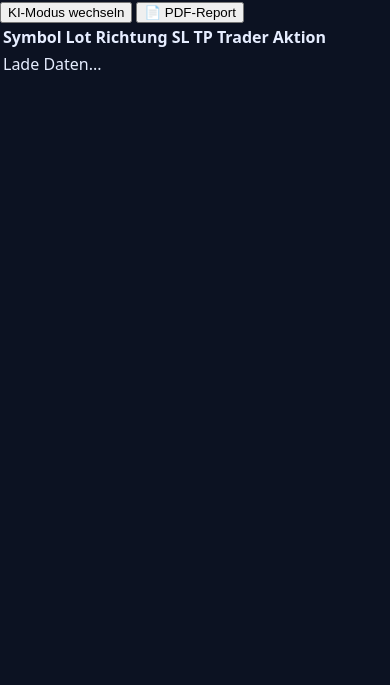
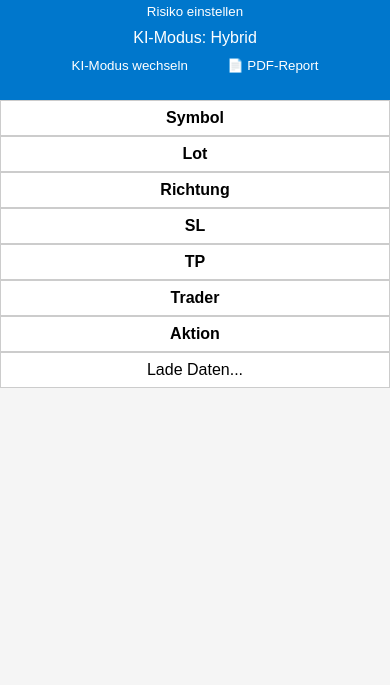
Before and after one commit to Martin140569/kiforme-webapp, a website: page public/index.html in a window 390 px wide. Shown: the part 159-844 px from the top of the page. Drawn offline with Linux system fonts and the light colour scheme.

Commit message:
Update style.css

```diff
--- a/public/style.css
+++ b/public/style.css
@@ -1,57 +1,44 @@
-:root {
-  --bg: #0c1222;
-  --card: #141b2d;
-  --muted: #8ea0bf;
-  --text: #e6edff;
-  --accent: #55a6ff;
-  --danger: #ff5a7a;
-  --border: #24314d;
+body {
+  font-family: Arial, sans-serif;
+  margin: 0;
+  padding: 0;
+  background: #f5f5f5;
 }
 
-* { box-sizing: border-box; }
-html, body { margin: 0; padding: 0; }
-body {
-  font-family: system-ui, -apple-system, Segoe UI, Roboto, Arial, sans-serif;
-  background: var(--bg);
-  color: var(--text);
-  line-height: 1.45;
+header {
+  background: #0077cc;
+  color: white;
+  padding: 1em;
+  text-align: center;
 }
 
-.app-header, .app-footer {
-  display: flex; justify-content: space-between; align-items: center;
-  padding: 12px 16px; border-bottom: 1px solid var(--border);
-  background: linear-gradient(180deg, #0f1630, #0a1020);
+button {
+  margin: 0.3em;
+  padding: 0.5em 1em;
+  background: #0077cc;
+  border: none;
+  color: white;
+  cursor: pointer;
 }
-.app-footer { border-top: 1px solid var(--border); border-bottom: none; }
 
-.brand h1 { margin: 0; font-size: 20px; }
-.brand small { color: var(--muted); }
+button:hover {
+  background: #005fa3;
+}
 
-.header-controls { display: flex; gap: 12px; align-items: center; flex-wrap: wrap; }
-.mode, .risk { display: flex; gap: 8px; align-items: center; }
+table {
+  width: 100%;
+  border-collapse: collapse;
+  background: white;
+}
 
-.container { max-width: 1100px; margin: 18px auto; padding: 0 12px; }
+th, td {
+  border: 1px solid #ccc;
+  padding: 0.5em;
+  text-align: center;
+}
 
-.card { background: var(--card); border: 1px solid var(--border); border-radius: 12px; margin-bottom: 16px; overflow: hidden; }
-.card-header { display: flex; justify-content: space-between; align-items: center; padding: 12px 14px; border-bottom: 1px solid var(--border); }
-
-.grid { display: grid; gap: 12px; grid-template-columns: repeat(auto-fit, minmax(180px, 1fr)); padding: 14px; }
-.metric .label { color: var(--muted); font-size: 12px; }
-.metric .value { font-size: 18px; margin-top: 4px; }
-
-.table-wrap { width: 100%; overflow-x: auto; }
-.table { width: 100%; border-collapse: collapse; }
-.table th, .table td { padding: 10px; border-bottom: 1px solid var(--border); text-align: center; }
-.table th { color: var(--muted); font-weight: 600; }
-
-.btn { background: #1f3b66; color: #fff; border: 1px solid var(--border); padding: 8px 12px; border-radius: 8px; cursor: pointer; }
-.btn:hover { background: #24508e; }
-.btn-primary { background: var(--accent); border: none; }
-.btn-primary:hover { filter: brightness(1.05); }
-.btn-danger { background: var(--danger); border: none; }
-
-.input { width: 260px; max-width: 60vw; padding: 8px 10px; border-radius: 8px; border: 1px solid var(--border); background: #0e1531; color: #eaf1ff; }
-
-.status-line { padding: 10px 14px; border-top: 1px solid var(--border); color: var(--muted); font-size: 13px; }
-.muted { color: var(--muted); }
-@media (max-width: 640px) { .input { width: 100%; } }
+@media (max-width: 600px) {
+  table, thead, tbody, th, td, tr {
+    display: block;
+  }
+}
```
